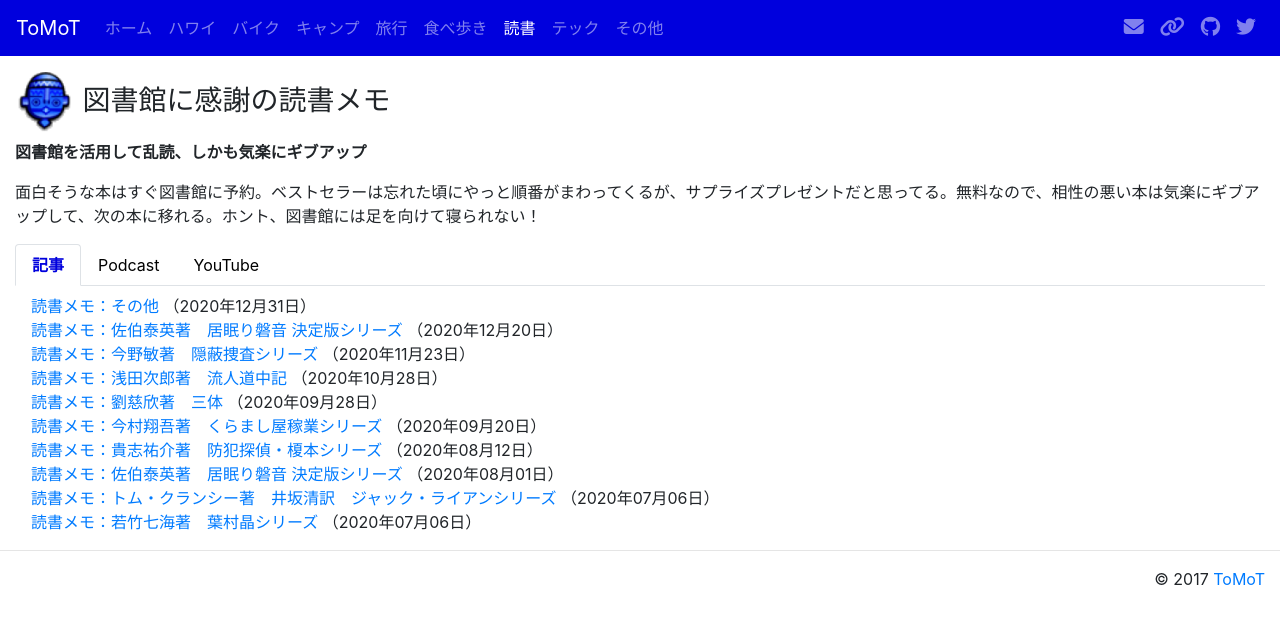
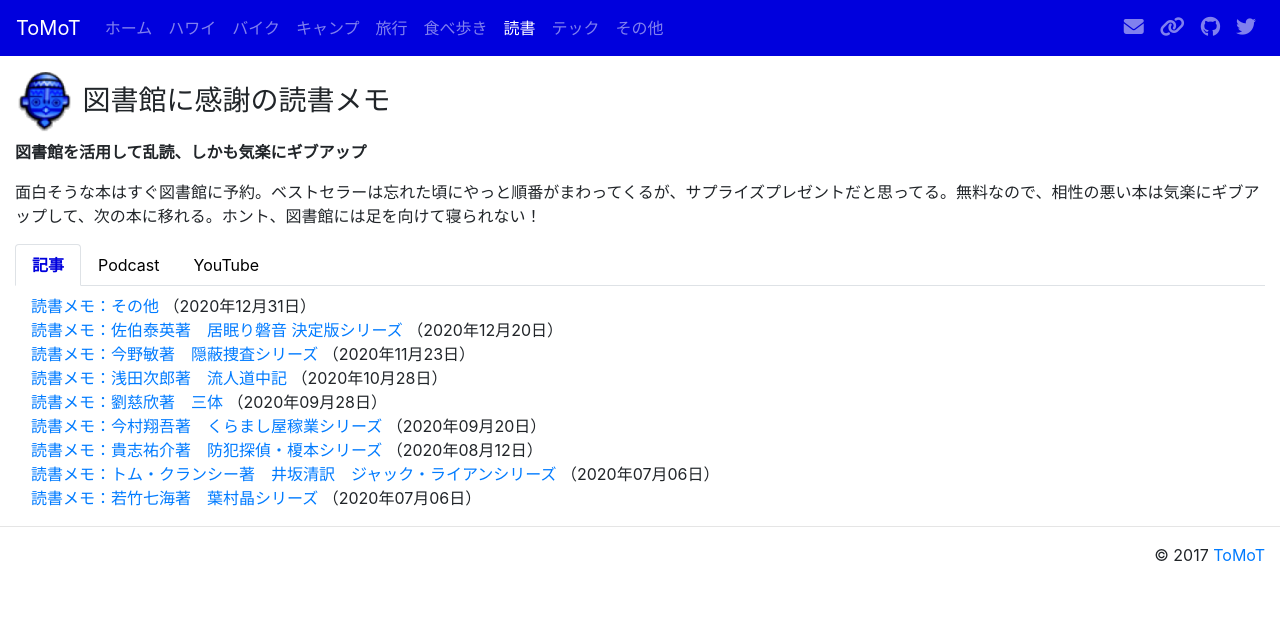
Before and after one commit to tomot/tomot.github.io, a Jekyll site: the page built from book.md, in a window 1280 px wide. Shown: the top 624 px of the page. Built offline with Jekyll 4.4.1, drawn with Linux system fonts in a browser that asks for light colours; nearby versions of some CDN libraries.

Commit message:
delete duplication in book list

```diff
--- a/book.md
+++ b/book.md
@@ -28,7 +28,6 @@ title: ToMoT - 読書
 <li><a href="pages/book-liu.html">読書メモ：劉慈欣著　三体</a> （2020年09月28日）</li>
 <li><a href="pages/book-imamura.html">読書メモ：今村翔吾著　くらまし屋稼業シリーズ</a> （2020年09月20日）</li>
 <li><a href="pages/book-kishi.html">読書メモ：貴志祐介著　防犯探偵・榎本シリーズ</a> （2020年08月12日）</li>
-<li><a href="pages/book-saeki.html">読書メモ：佐伯泰英著　居眠り磐音 決定版シリーズ</a> （2020年08月01日）</li>
 <li><a href="pages/book-clancy.html">読書メモ：トム・クランシー著　井坂清訳　ジャック・ライアンシリーズ</a> （2020年07月06日）</li>
 <li><a href="pages/book-wakatake.html">読書メモ：若竹七海著　葉村晶シリーズ</a> （2020年07月06日）</li>
 </ul>
```
